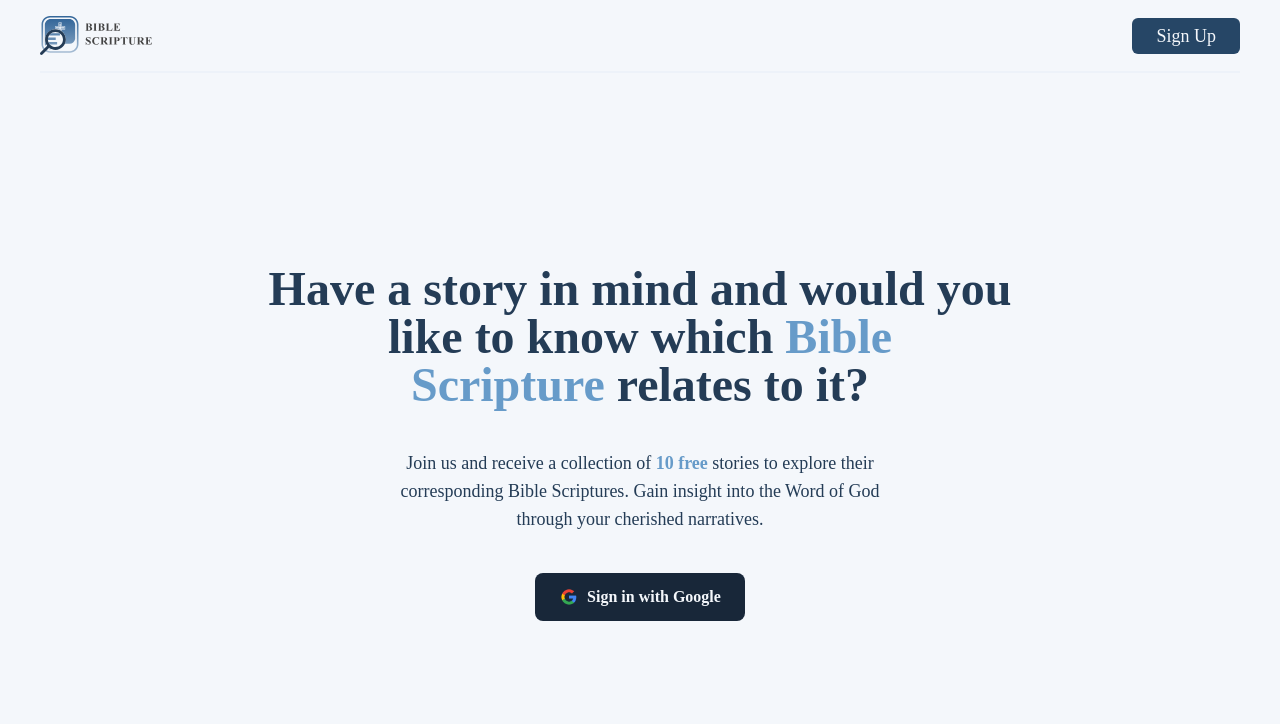
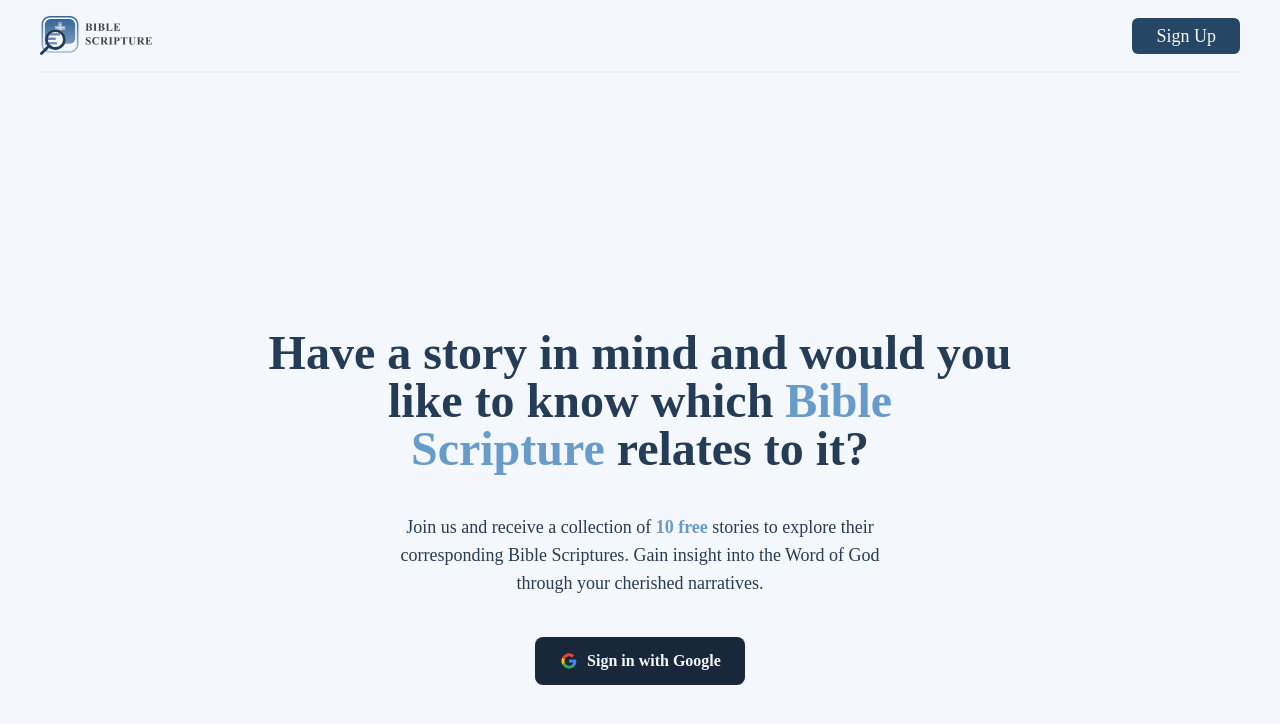
Before and after one commit to Era360/find-bible-scripture, a Next.js app: page /search in a window 1280 px wide. Shown: the top 724 px of the page. Built offline with nearby package versions, Linux system fonts and the light colour scheme; no server answers.

Commit message:
Update search.tsx

```diff
--- a/pages/search.tsx
+++ b/pages/search.tsx
@@ -253,7 +253,7 @@ export default function Search() {
           </div>
         </div>
       ) : (
-        <div className="container mx-auto">
+        <div className="container py-16 mx-auto my-auto">
           <div className="flex flex-col justify-center px-0 py-48 space-y-2 lg:px-60 mx-14 md:mx-auto md:space-y-10">
             <h3 className="text-3xl font-bold text-center md:text-4xl lg:text-5xl">
               Have a story in mind and would you like to know which&nbsp;
```
